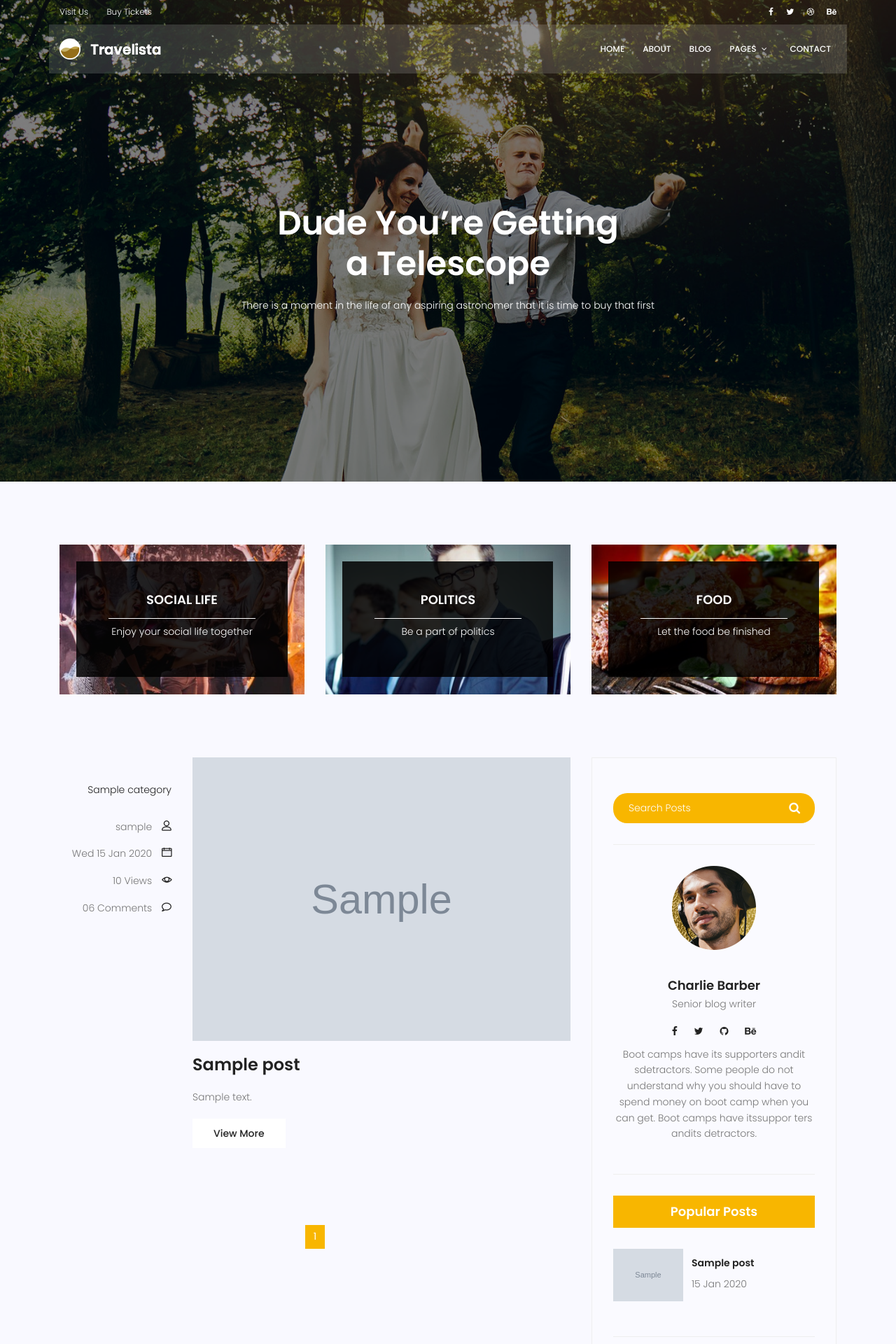
After one commit to baharak-ahmadipoor/MySite, a Django app: page /blog/ in a window 1280 px wide. The commit adds this page. Shown: the top 1920 px of the page at 70% size. Run offline with Django 3.2, Linux system fonts and the light colour scheme; tables that the repository leaves empty hold one stand-in row (values such as "Sample post"); grey boxes marked "Sample" are stand-in pictures; some libraries are stand-ins or nearby versions.

Commit message:
pagination and search added
search is enabled
pagination is enabled

```diff
--- a/blog/urls.py
+++ b/blog/urls.py
@@ -4,9 +4,11 @@ from blog.views import *
 app_name = 'blog'
 urlpatterns = [
     path('index',blog_view, name='index'),
+    path('',blog_view, name='index'),
     path('<int:pid>',blog_single, name='single'),
     path('category/<str:cat_name>',blog_view, name='category'),
     path('author/<str:author_username>',blog_view, name='author'),
+    path('search/', blog_search, name='search'),
     path('test',test, name='test')
 #    path('<str:name>',test, name='test')
 ]
--- a/blog/views.py
+++ b/blog/views.py
@@ -3,6 +3,7 @@ from django.shortcuts import render , get_object_or_404
 from urllib import request
 from django.http import  HttpResponse, JsonResponse
 from blog.models import Post
+from django.core.paginator import Paginator, EmptyPage, PageNotAnInteger
 
 # def blog_view(request, cat_name=None, author_username=None):
 #     posts = Post.objects.filter(status = 1)
@@ -19,6 +20,14 @@ def blog_view(request, **kwargs):
         posts = posts.filter(category__name=kwargs['cat_name'])
     if kwargs.get('author_username') != None:
         posts = posts.filter(author__username=kwargs['author_username'])
+    posts = Paginator(posts,3)
+    try:
+        page_number = request.GET.get('page')
+        posts = posts.get_page(page_number)
+    except PageNotAnInteger:
+        posts = posts.get(1)
+    except EmptyPage:
+        posts = posts.get_page(1)
     context = {'posts': posts}
     return render(request, 'blog/blog-home.html',context)
 
@@ -35,3 +44,11 @@ def blog_category(request,cat_name):
     posts = posts.filter(category__name=cat_name)
     context = {'posts': posts}
     return render(request, 'blog/blog-home.html',context)
+
+def blog_search(request):
+    posts = Post.objects.filter(status=1)
+    if request.method == 'GET':
+        if s := request.GET.get('s'):
+            posts = posts.filter(content__contains=s)
+    context = {'posts': posts}
+    return render(request, 'blog/blog-home.html', context)
--- a/templates/blog/blog-home.html
+++ b/templates/blog/blog-home.html
@@ -121,37 +121,43 @@
 							</div>
 							{% endfor %}
 		                    <nav class="blog-pagination justify-content-center d-flex">
+
 		                        <ul class="pagination">
+									{% if posts.has_previous %}
 		                            <li class="page-item">
-		                                <a href="#" class="page-link" aria-label="Previous">
+		                                <a href="?page={{ posts.previous_page_number }}" class="page-link" aria-label="Previous">
 		                                    <span aria-hidden="true">
 		                                        <span class="lnr lnr-chevron-left"></span>
 		                                    </span>
 		                                </a>
 		                            </li>
-		                            <li class="page-item"><a href="#" class="page-link">01</a></li>
-		                            <li class="page-item active"><a href="#" class="page-link">02</a></li>
-		                            <li class="page-item"><a href="#" class="page-link">03</a></li>
-		                            <li class="page-item"><a href="#" class="page-link">04</a></li>
-		                            <li class="page-item"><a href="#" class="page-link">09</a></li>
+									{% endif %}
+
+									{% for i in posts.paginator.page_range %}
+									{% if posts.number == i %}
+		                            	<li class="page-item active"><a href="?page={{i}}" class="page-link">{{i}}</a></li>
+									{% else %}
+										<li class="page-item"><a href="?page={{i}}" class="page-link">{{i}}</a></li>
+									{% endif %}
+									{% endfor %}
+
+									{% if posts.has_next %}
 		                            <li class="page-item">
-		                                <a href="#" class="page-link" aria-label="Next">
+
+		                                <a href="?page={{ posts.next_page_number }}" class="page-link" aria-label="Next">
 		                                    <span aria-hidden="true">
 		                                        <span class="lnr lnr-chevron-right"></span>
 		                                    </span>
 		                                </a>
 		                            </li>
+									{% endif %}
 		                        </ul>
 		                    </nav>
 						</div>
 						<div class="col-lg-4 sidebar-widgets">
 							<div class="widget-wrap">
-								<div class="single-sidebar-widget search-widget">
-									<form class="search-form" action="#">
-			                            <input placeholder="Search Posts" name="search" type="text" onfocus="this.placeholder = ''" onblur="this.placeholder = 'Search Posts'" >
-			                            <button type="submit"><i class="fa fa-search"></i></button>
-			                        </form>
-								</div>
+
+								{% include 'blog/blog-search.html' %}
 
 								{% include 'blog/blog-writer.html' %}
 
--- /dev/null
+++ b/templates/blog/blog-search.html
@@ -0,0 +1,8 @@
+{% load static %}
+
+	<div class="single-sidebar-widget search-widget">
+        <form class="search-form" action="{% url 'blog:search' %}" method="get">
+            <input placeholder="Search Posts" name="s" type="text" onfocus="this.placeholder = ''" onblur="this.placeholder = 'Search Posts'" >
+            <button type="submit"><i class="fa fa-search"></i></button>
+        </form>
+    </div>
```
Also changed, not shown: templates/blog/blog-single.html (+2 -6 lines), media/blog/b2.jpg (added).
